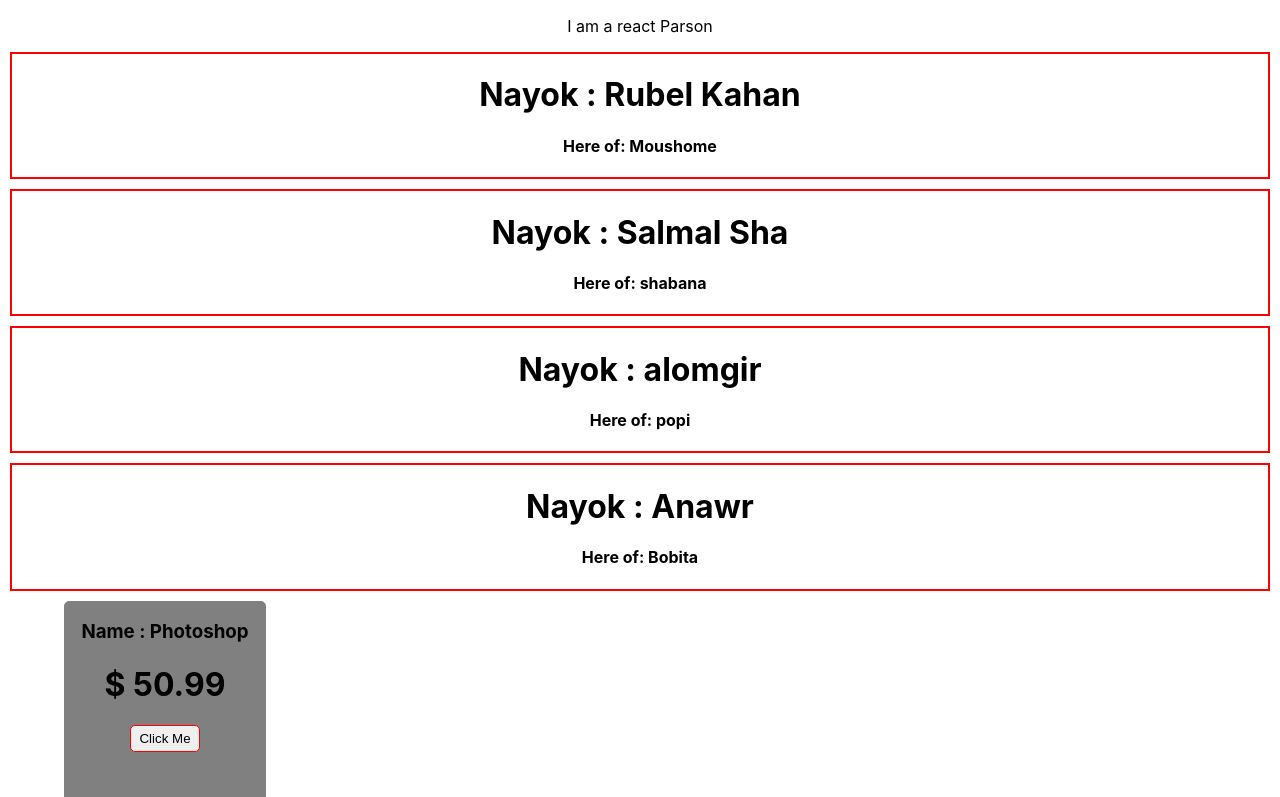
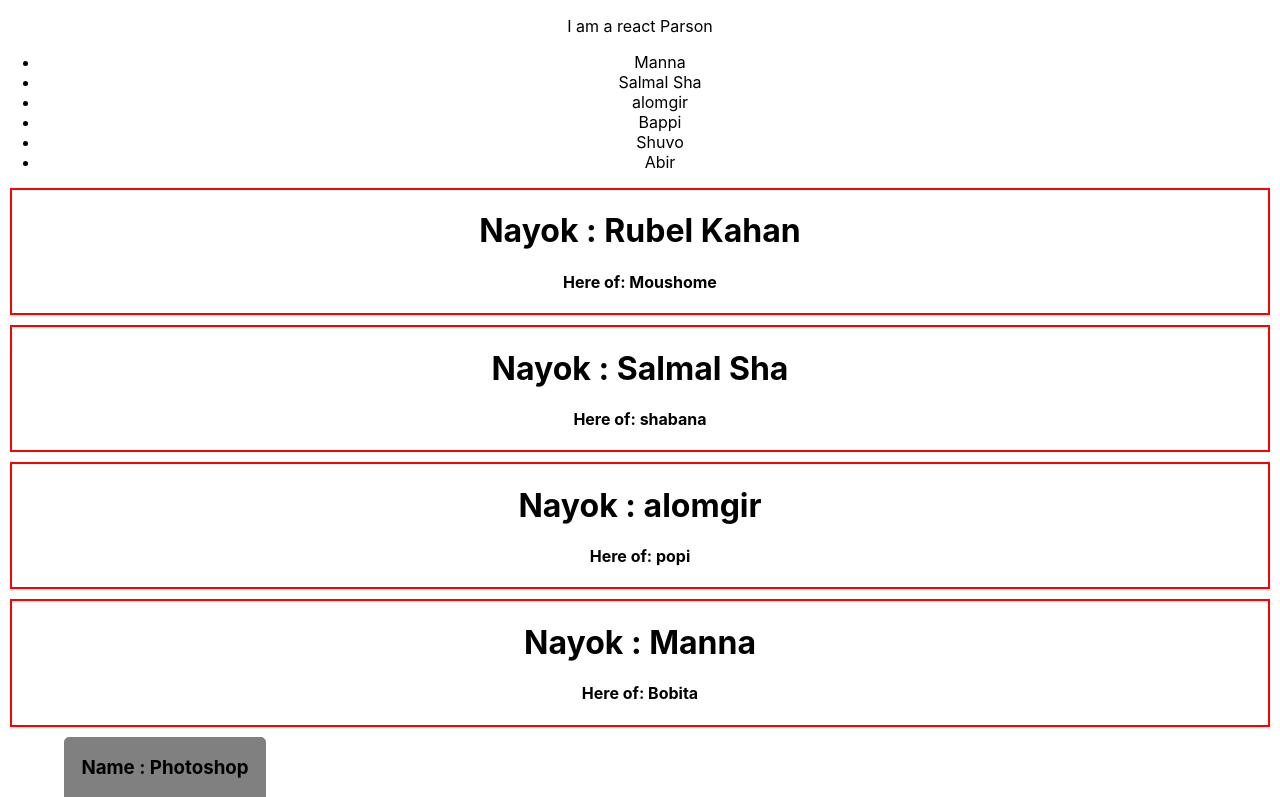
Before and after one commit to akprinceinfo/React-core-concepts, a React (Create React App) app: page / in a window 1280 px wide. Shown: the top 797 px of the page. Built offline with nearby package versions, Linux system fonts and the light colour scheme.

Commit message:
React : dynamic data < li >

```diff
--- a/src/App.js
+++ b/src/App.js
@@ -2,14 +2,27 @@ import './App.css';
 
 function App() {
 
-  const naykos = ["Anawr", "Salmal Sha","alomgir"];
+  // Create multipul components form an array of object
+
+
+  const naykos = ["Manna", "Salmal Sha","alomgir","Bappi","Shuvo","Abir"];
   const products = [{Name:'Photoshop',Price:'50.99'},
                     {Name : "Illasteter",Price:'45.87'}
-                  ]
+                  ];
+                  //array function
+  // const naykosList = naykos.map(nayok => nayok);
+
 
   return ( < div className = 'App' >
     <header header className = 'app-header'>
        <p> I am a react Parson </p>
+
+        <ul>
+          {
+            naykos.map(nayok => <li>{nayok}</li>)
+          }
+        </ul>
+
      </header >
 
 
```
